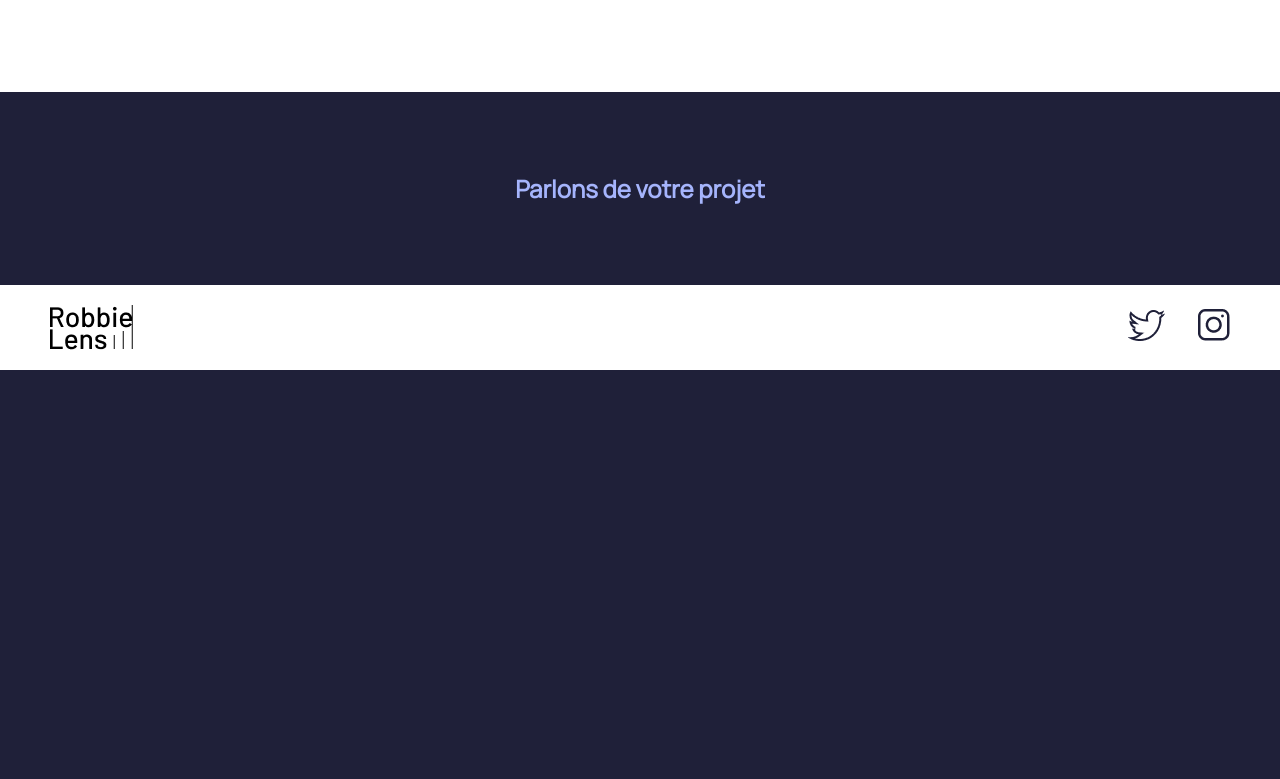
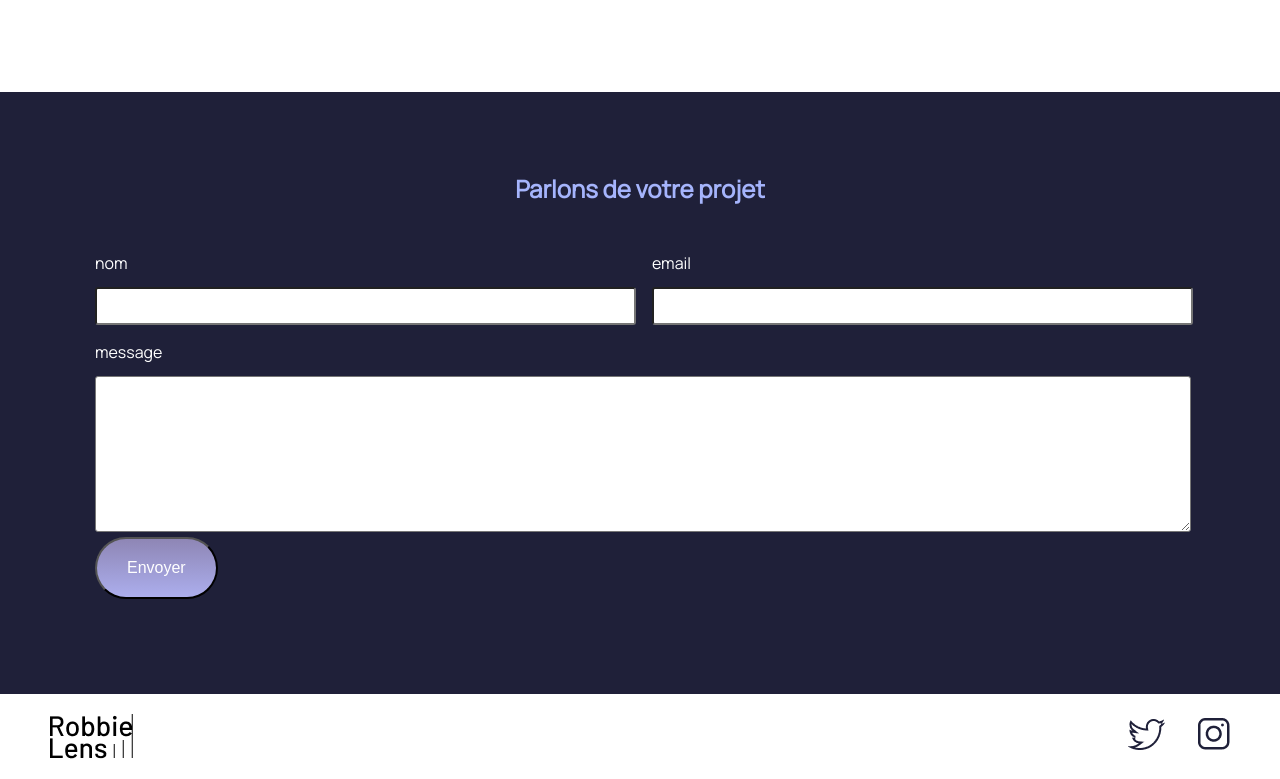
Before and after one commit to Pasot01/WebDesignOPP, a plain HTML site: page index.html in a window 1280 px wide. Shown: the part 1503-2282 px from the top of the page. Before the commit the page ends 1873 px from the top, so only its background shows below. Drawn offline with Linux system fonts and the light colour scheme; files that its build step writes are made by us from their sources.

Commit message:
Essai formulaire de base

```diff
--- a/index.html
+++ b/index.html
@@ -2,10 +2,10 @@
 <html lang="fr">
 
 <head>
-    <meta charset="utf-8" >
+    <meta charset="utf-8">
     <title>Accueil - Robbie Lens Photographie</title>
-    <link href="style/style.css" rel="stylesheet" >
-    <link href="style/index.css" rel="stylesheet" >
+    <link href="style/style.css" rel="stylesheet">
+    <link href="style/index.css" rel="stylesheet">
     <link rel="preconnect" href="https://fonts.googleapis.com">
     <link rel="preconnect" href="https://fonts.gstatic.com" crossorigin>
     <link href="https://fonts.googleapis.com/css2?family=Manrope&family=Montserrat&display=swap" rel="stylesheet">
@@ -14,7 +14,7 @@
 <body>
     <header>
         <nav>
-            <img src="images/logo.png" alt="Logo Robbie Lens" >
+            <img src="images/logo.png" alt="Logo Robbie Lens">
             <div>
                 <a href="index.html">Accueil</a>
                 <a href="a-propos.html">À propos</a>
@@ -33,33 +33,57 @@
                 </p>
                 <a href="portfolio.html" class="cta">UN PROJET ? ÉCRIVEZ-MOI</a>
             </div>
-            <img src="images/robbie-lens.png" alt="Portrait avec effet de la photographe Robbie Lens" >
+            <img src="images/robbie-lens.png" alt="Portrait avec effet de la photographe Robbie Lens">
         </section>
         <section class="accueil-photos">
             <h2>Mon dernier projet</h2>
             <div>
-                <img src="images/accueil/element-1.png" alt="Twelve apostles - Australie" >
-                <img src="images/accueil/element-2.png" alt="Wai-O-Tapu - Nouvelle-Zélande" >
-                <img src="images/accueil/element-3.png" alt="Parc National d’Abel Tasman - Nouvelle-Zélande" >
+                <img src="images/accueil/element-1.png" alt="Twelve apostles - Australie">
+                <img src="images/accueil/element-2.png" alt="Wai-O-Tapu - Nouvelle-Zélande">
+                <img src="images/accueil/element-3.png" alt="Parc National d’Abel Tasman - Nouvelle-Zélande">
             </div>
             <div>
-                <img src="images/accueil/element-4.png" alt="Lac Rotorua - Nouvelle-Zélande" >
-                <img src="images/accueil/element-5.png" alt="Milford Sound - Nouvelle-Zélande" >
-                <img src="images/accueil/element-6.png" alt="Lac Wanaka - Nouvelle-Zélande" >
+                <img src="images/accueil/element-4.png" alt="Lac Rotorua - Nouvelle-Zélande">
+                <img src="images/accueil/element-5.png" alt="Milford Sound - Nouvelle-Zélande">
+                <img src="images/accueil/element-6.png" alt="Lac Wanaka - Nouvelle-Zélande">
             </div>
         </section>
         <section class="section-contact">
             <h2>Parlons de votre projet</h2>
+
+            <form action="" method="get">
+                <div class="nom-email">
+                    <div class="nom">
+                        <label for="id-nom">nom</label>
+                        <br>
+                        <input type="text" name="nom" id="id-nom">
+                    </div>
+                    <div class="email">
+                        <label for="id-email">email</label>
+                        <br>
+                        <input type="email" name="email" id="id-email">
+                    </div>
+                </div>
+
+                <div class="message">
+                    <label for="id-message">message</label>
+                    <br>
+                    <textarea name="message" id="id-message" cols="30" rows="10"></textarea>
+                </div>
+
+                <input type="submit" value="Envoyer" class="envoie cta">
+            </form>
+
         </section>
     </main>
     <footer>
-        <img src="images/logo.png" alt="Logo Robbie Lens" >
+        <img src="images/logo.png" alt="Logo Robbie Lens">
         <div>
             <a target="_blank" href="https://twitter.com/" class="lien-icone">
-                <img src="images/twitter.png" alt="Logo Twitter" >
+                <img src="images/twitter.png" alt="Logo Twitter">
             </a>
             <a target="_blank" href="https://www.instagram.com/" class="lien-icone">
-                <img src="images/instagram.png" alt="Logo Instagram" >
+                <img src="images/instagram.png" alt="Logo Instagram">
             </a>
         </div>
     </footer>
--- a/style/index.css
+++ b/style/index.css
@@ -41,3 +41,41 @@
     color: #a5b4fc;
     text-align: center;
 }
+
+form {
+    width: auto;
+    color: white;
+    margin-top: 2rem;;
+    padding: 15px;
+}
+.nom-email {
+    display: grid;
+    grid-template-columns: 1fr 1fr;
+    gap: 1.5rem;
+}
+.nom>input {
+    width: 100%;
+    height: 2rem;
+    margin-top: .8rem;
+    border-radius: 3px;
+}
+
+.email>input {
+    width: 100%;
+    height: 2rem;
+    margin-top:.8rem;
+    border-radius: 3px;
+}
+
+.message {
+    margin-top: 1rem;
+}
+.message>textarea {
+    width: 100%;
+    margin-top: .8rem;
+    border-radius: 3px;;
+}
+
+.envoie {
+    font-size: 1rem;
+}
```
